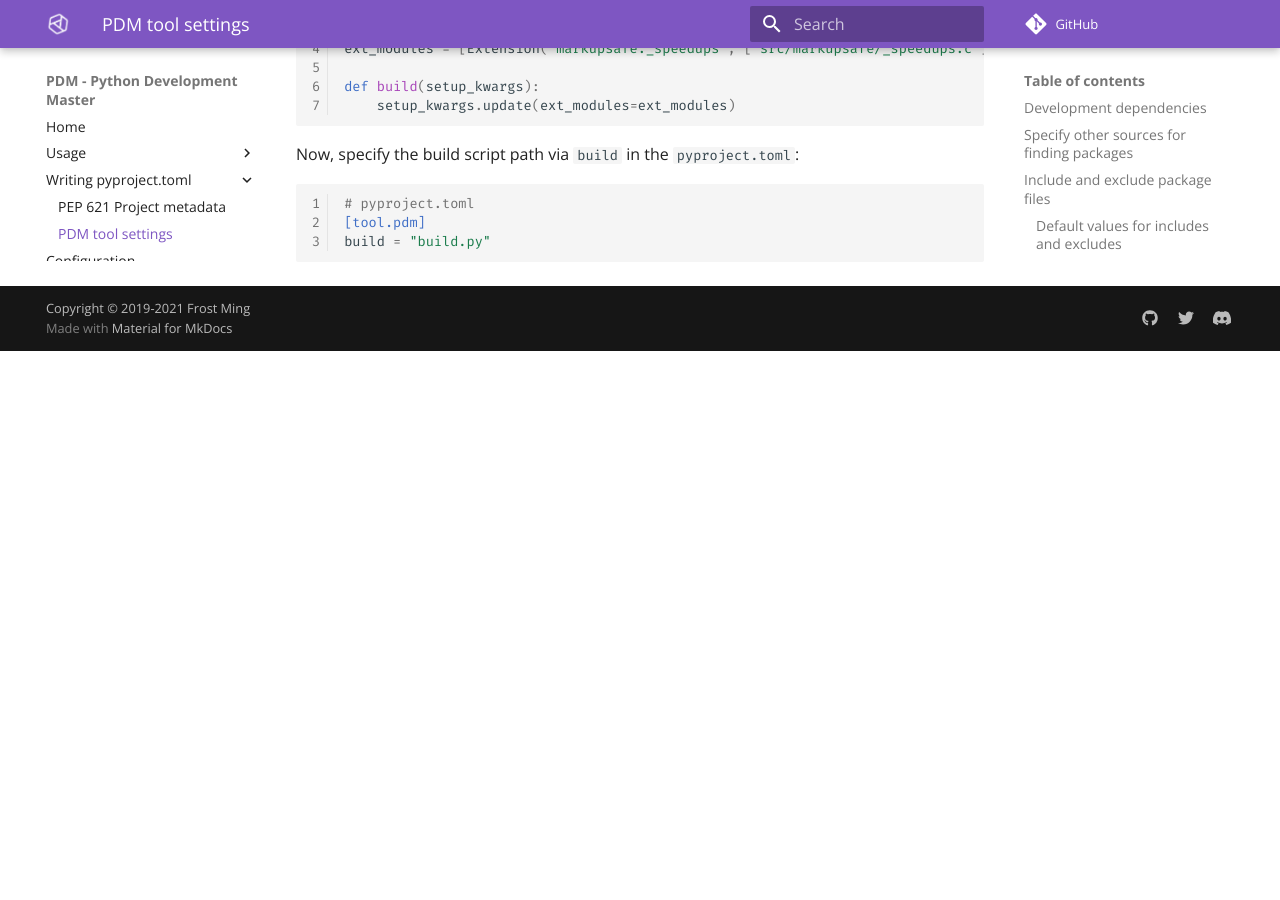
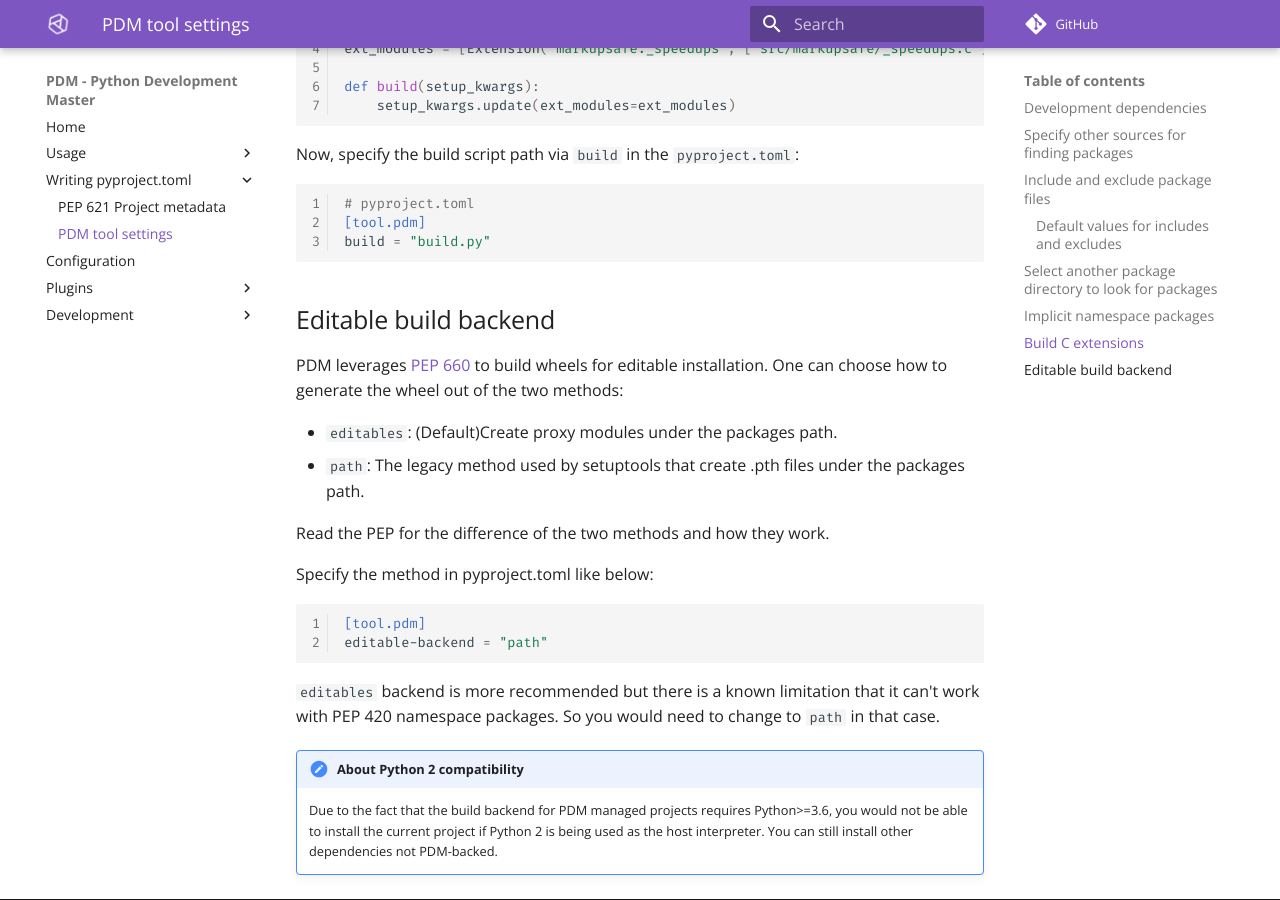
Before and after one commit to ChrisSanderser/pd-ms, an MkDocs documentation site: the page built from docs/docs/pyproject/tool-pdm.md, in a window 1280 px wide and 900 px high, scrolled down 3088 px. Built offline with MkDocs 1.6.1 and Material for MkDocs 9.7.7, drawn with Linux system fonts in a browser that asks for light colours; comment, search, counter and statistics services are not loaded; before the commit the page ends 3439 px from its top, so only the background shows below that.

Commit message:
Update dependency and add doc for editable build

````diff
--- a/docs/docs/pyproject/tool-pdm.md
+++ b/docs/docs/pyproject/tool-pdm.md
@@ -52,7 +52,6 @@ name = "pypi"
     write it in the `[[tool.pdm.source]]`. Otherwise if you would like to change the index temporarily on the current platform (for network reasons), you should use
     `pdm config pypi.url https://private.pypi.org/simple`.
 
-
 ## Include and exclude package files
 
 The way of specifying include and exclude files are simple, they are given as a list of glob patterns:
@@ -87,7 +86,6 @@ If you don't specify any of these fields, PDM also provides smart default values
 
 If your project follows the above conventions you don't need to config any of these fields and it just works.
 Be awared PDM won't add [PEP 420 implicit namespace packages](https://www.python.org/dev/peps/pep-0420/) automatically and they should always be specified in `includes` explicitly.
-
 
 ## Select another package directory to look for packages
 
@@ -135,3 +133,27 @@ Now, specify the build script path via `build` in the `pyproject.toml`:
 [tool.pdm]
 build = "build.py"
 ```
+
+## Editable build backend
+
+PDM leverages [PEP 660](https://www.python.org/dev/peps/pep-0660/) to build wheels for editable installation.
+One can choose how to generate the wheel out of the two methods:
+
+- `editables`: (Default)Create proxy modules under the packages path.
+- `path`: The legacy method used by setuptools that create .pth files under the packages path.
+
+Read the PEP for the difference of the two methods and how they work.
+
+Specify the method in pyproject.toml like below:
+
+```toml
+[tool.pdm]
+editable-backend = "path"
+```
+
+`editables` backend is more recommended but there is a known limitation that it can't work with PEP 420 namespace packages.
+So you would need to change to `path` in that case.
+
+!!! note "About Python 2 compatibility"
+    Due to the fact that the build backend for PDM managed projects requires Python>=3.6, you would not be able to
+    install the current project if Python 2 is being used as the host interpreter. You can still install other dependencies not PDM-backed.
--- a/pyproject.toml
+++ b/pyproject.toml
@@ -46,6 +46,8 @@ pdm = "pdm.core:main"
 [tool.pdm]
 includes = ["pdm"]
 source-includes = ["tests"]
+# editables backend doesn't work well with namespace packages
+editable-backend = "path"
 
 [tool.pdm.scripts]
 release = "python tasks/release.py"
````
Also changed, not shown: 2 other files.
